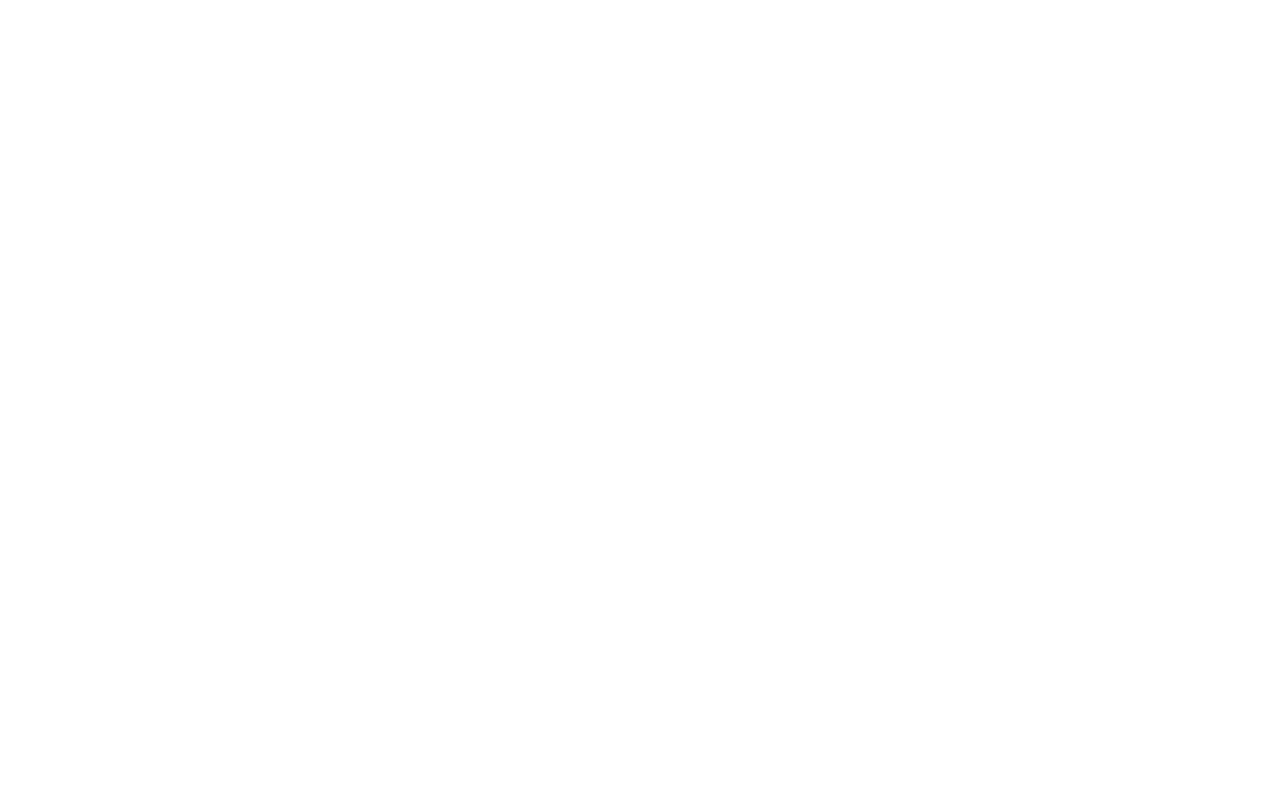
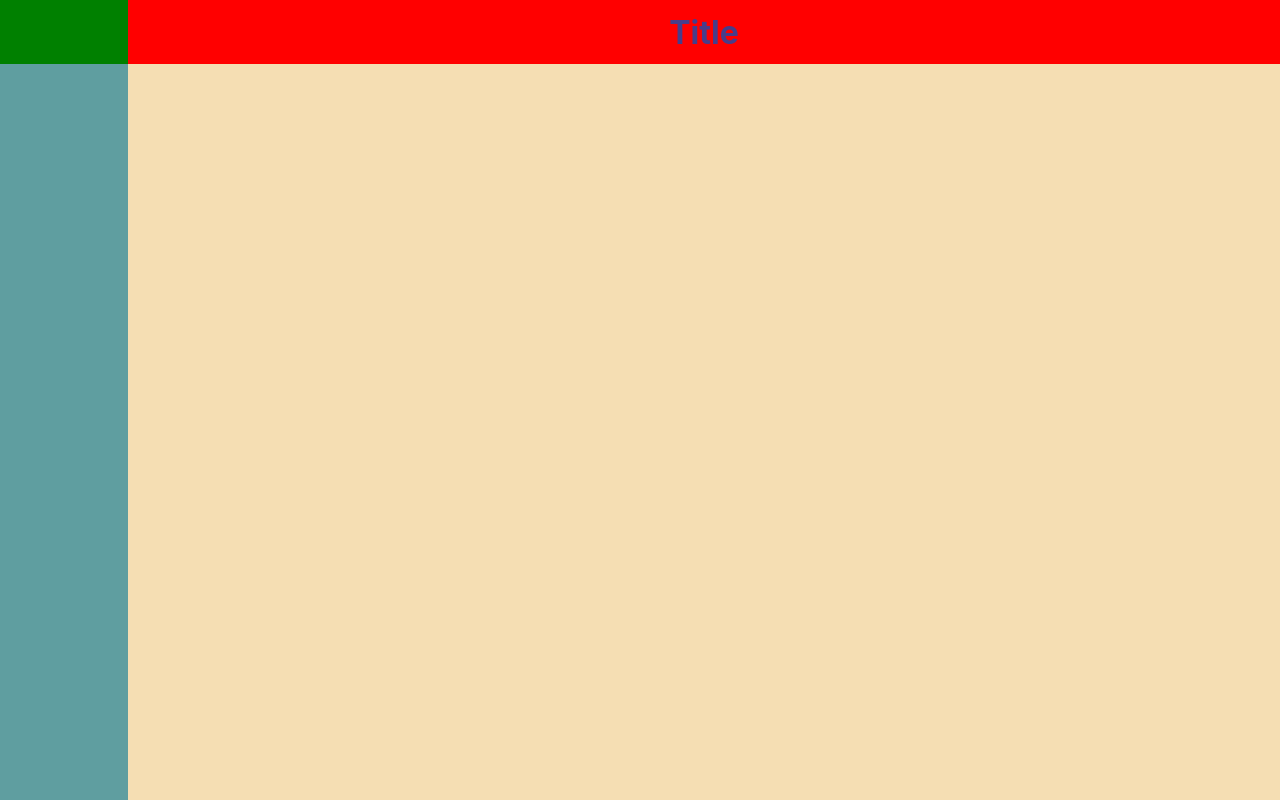
Before and after one commit to goffygoo/gaffar, a React (Create React App) app in the folder client/: page /project in a window 1280 px wide. Before the commit this address had no page. Built offline with nearby package versions, Linux system fonts and the light colour scheme.

Commit message:
client project

```diff
--- a/client/src/App.js
+++ b/client/src/App.js
@@ -4,6 +4,7 @@ import { BrowserRouter as Router, Route, Routes } from 'react-router-dom';
 import Home from "./pages/Home";
 import Login from "./pages/Login";
 import Test from "./pages/Test";
+import Project from "./pages/Project";
 
 function App() {
   return (
@@ -13,6 +14,7 @@ function App() {
           <Route exact path="/login" element={<Login/>} />
           <Route exact path="/home" element={<Home/>} />
           <Route exact path="/test" element={<Test/>} />
+          <Route exact path="/project" element={<Project/>} />
         </Routes>
       </Router>
     </Provider>
--- /dev/null
+++ b/client/src/components/Branding.js
@@ -0,0 +1,15 @@
+import React from 'react'
+import styles from '../styles/components/branding.module.css'
+
+export default function Branding(props) {
+    const {
+        height = "8vh",
+        width = "10vw"
+    } = props
+
+  return (
+    <div className={styles.container} style={{height, width}}>
+
+    </div>
+  )
+}
--- a/client/src/pages/Project.js
+++ b/client/src/pages/Project.js
@@ -1,7 +1,22 @@
 import React from 'react'
+import Branding from '../components/Branding'
+import styles from '../styles/pages/Project.module.css'
 
 export default function Project() {
   return (
-    <div>Project</div>
+    <div className={styles.page}>
+      <div className={styles.navbar}>
+          <Branding/>
+
+      </div>
+
+      <div className={styles.content}>
+        <div className={styles.titlebar}>
+        <h1>Title</h1>
+
+        </div>
+      </div>
+
+    </div>
   )
 }
--- a/client/src/pages/Test.js
+++ b/client/src/pages/Test.js
@@ -1,7 +1,7 @@
 import React from 'react'
 import { useDispatch } from 'react-redux'
+import { bindActionCreators } from 'redux'
 import { useNavigate } from 'react-router-dom'
-import { bindActionCreators } from 'redux'
 
 import * as actionTest from '../action/actionTest'
 import ViewNum from '../components/viewNum'
--- /dev/null
+++ b/client/src/styles/components/branding.module.css
@@ -0,0 +1,3 @@
+.container {
+    background: green;
+}
--- /dev/null
+++ b/client/src/styles/pages/Project.module.css
@@ -0,0 +1,35 @@
+.page {
+    display: flex;
+    flex-direction: row;
+    height: 100vh;
+    width: 100vw;
+}
+
+.navbar {
+    display: flex;
+    flex-direction: column;
+    background-color: cadetblue;
+    height: 100vh;
+    width: 10vw;
+}
+
+.content {
+    display: flex;
+    flex-direction: column;
+    background-color: wheat;
+    height: 100vh;
+    width: 90vw;
+}
+
+.titlebar {
+    display: flex;
+    flex-direction: row;
+    background-color: red;
+    height: 8vh;
+    width: 90vw;
+}
+
+.titlebar > h1 {
+    margin: auto;
+    color: darkslateblue;
+}
```
